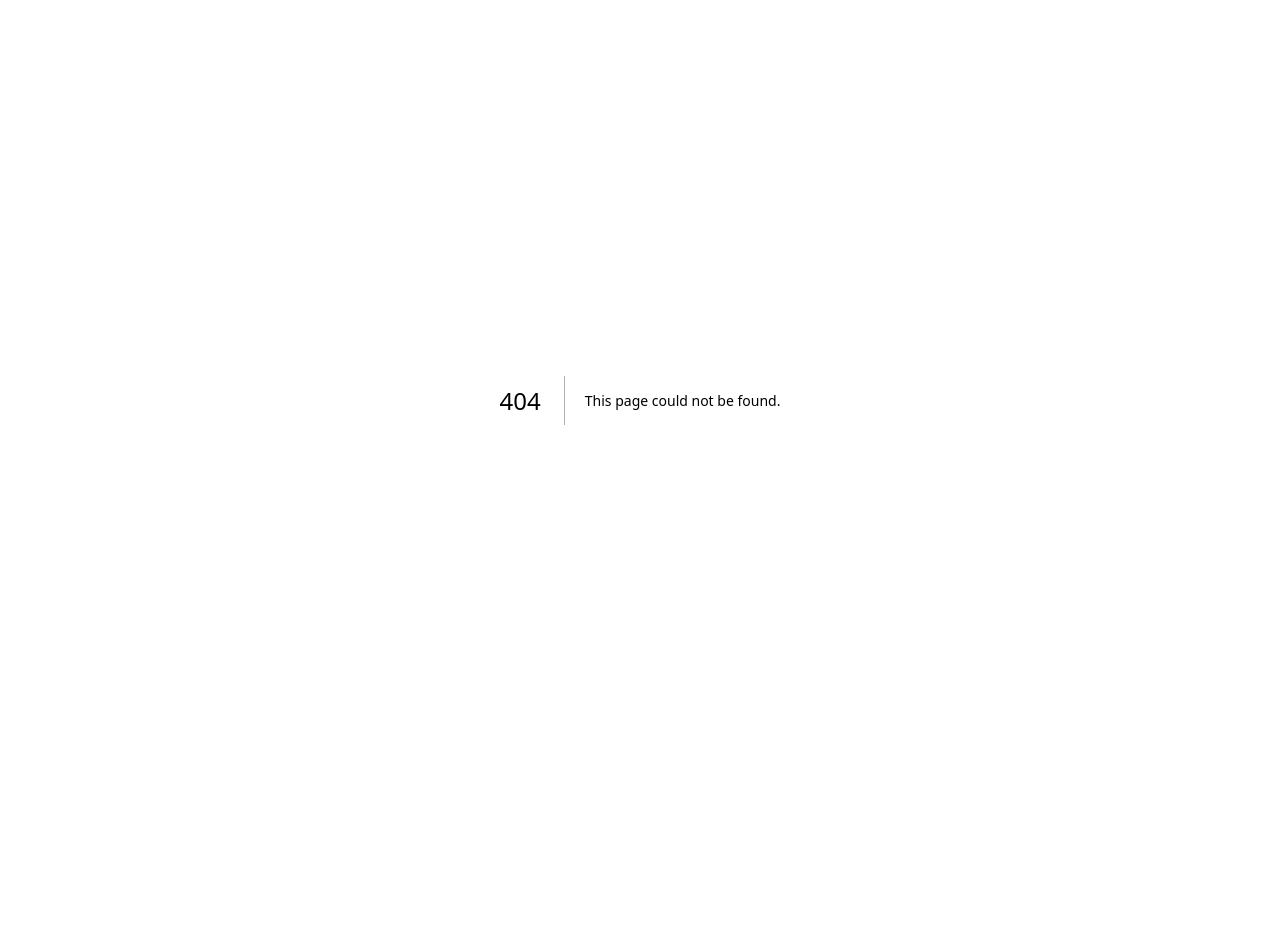
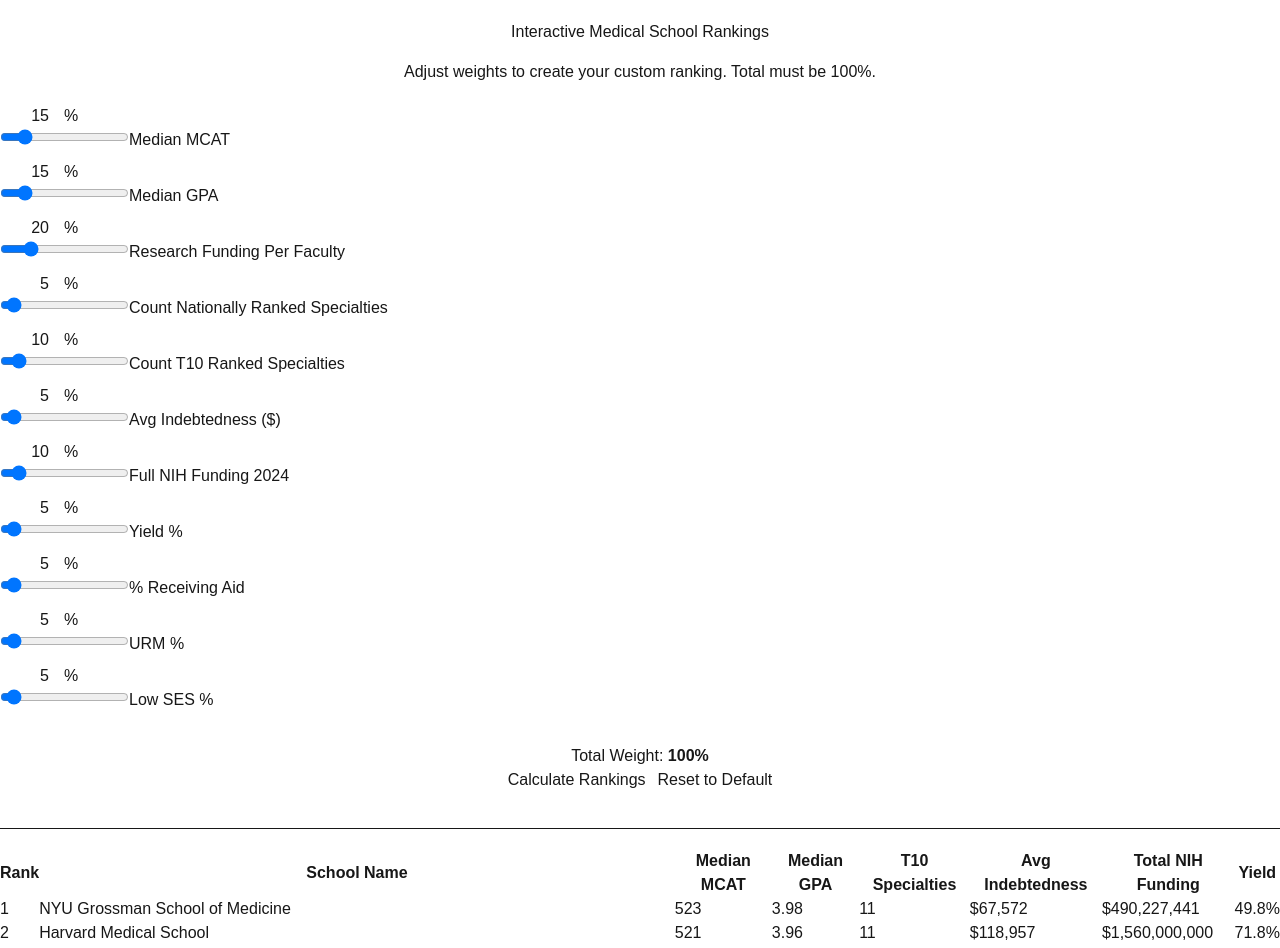
Before and after one commit to kaydikat/medical-school-rankings, a Next.js app: page /calculate in a window 1280 px wide. Before the commit this address had no page. Shown: the top 948 px of the page. Before the commit the page ends 800 px from the top, so only its background shows below. Built offline with nearby package versions, Linux system fonts and the light colour scheme.

Commit message:
Feat: Add project structure and calculate methods. Hard code School table for now

```diff
--- /dev/null
+++ b/src/app/calculate/page.tsx
@@ -0,0 +1,94 @@
+'use client';
+
+import { useState, useEffect } from 'react';
+import schoolsData from '@/data/schools.json';
+import { calculateRanks, DEFAULT_WEIGHTS, type Weights } from '@/lib/calculateRanks';
+import type { School } from '@/types/school';
+import WeightSlider from '@/components/WeightSlider';
+import RankingsTable from '@/components/RankingsTable';
+
+const WEIGHT_KEYS = Object.keys(DEFAULT_WEIGHTS) as (keyof Weights)[];
+
+export default function CalculatePage() {
+  const [weights, setWeights] = useState<Weights>(DEFAULT_WEIGHTS);
+  const [rankedSchools, setRankedSchools] = useState<School[]>([]);
+  const [total, setTotal] = useState(100);
+
+  useEffect(() => {
+    const saved = localStorage.getItem('msr-weights');
+    if (saved) {
+      try {
+        const parsed = JSON.parse(saved);
+        setWeights(parsed);
+      } catch {}
+    }
+  }, []);
+
+  useEffect(() => {
+    const sum = Object.values(weights).reduce((a, b) => a + b, 0);
+    setTotal(sum);
+    localStorage.setItem('msr-weights', JSON.stringify(weights));
+  }, [weights]);
+
+  const handleWeightChange = (key: keyof Weights, value: number) => {
+    setWeights(prev => ({ ...prev, [key]: value }));
+  };
+
+  const handleCalculate = () => {
+    const ranked = calculateRanks(schoolsData as School[], weights);
+    setRankedSchools(ranked);
+  };
+
+  const handleReset = () => {
+    setWeights(DEFAULT_WEIGHTS);
+    handleCalculate();
+  };
+
+  useEffect(() => {
+    handleCalculate();
+  }, []);
+
+  return (
+    <>
+      <div className="container py-5">
+        <h1 className="text-center mb-4">Interactive Medical School Rankings</h1>
+        <p className="text-center text-muted mb-5">
+          Adjust weights to create your custom ranking. Total must be 100%.
+        </p>
+
+        <div className="row justify-content-center">
+          <div className="col-lg-10">
+            {WEIGHT_KEYS.map(key => (
+              <WeightSlider
+                key={key}
+                label={key}
+                defaultValue={weights[key]}
+                onChange={(val) => handleWeightChange(key, val)}
+              />
+            ))}
+          </div>
+        </div>
+
+        <div className="text-center my-4 p-4 bg-light rounded">
+          <p className="mb-0">
+            Total Weight: <strong className={total === 100 ? 'text-success' : 'text-danger'}>{total}%</strong>
+          </p>
+          <button
+            className="btn btn-primary btn-lg me-3"
+            onClick={handleCalculate}
+            disabled={total !== 100}
+          >
+            Calculate Rankings
+          </button>
+          <button className="btn btn-outline-secondary btn-lg" onClick={handleReset}>
+            Reset to Default
+          </button>
+        </div>
+
+        <hr className="my-5" />
+
+        {rankedSchools.length > 0 && <RankingsTable data={rankedSchools} />}
+      </div>
+    </>
+  );
+}
--- /dev/null
+++ b/src/components/RankingsTable.tsx
@@ -0,0 +1,74 @@
+// src/components/RankingsTable.tsx
+import {
+  createColumnHelper,
+  flexRender,
+  getCoreRowModel,
+  useReactTable,
+} from '@tanstack/react-table';
+import type { School } from '@/types/school';
+
+const columnHelper = createColumnHelper<School>();
+
+const columns = [
+  columnHelper.accessor('Rank', { header: 'Rank' }),
+  columnHelper.accessor('MSAR Name', { header: 'School Name' }),
+  columnHelper.accessor('Median MCAT', { header: 'Median MCAT' }),
+  columnHelper.accessor('Median GPA', {
+    header: 'Median GPA',
+    cell: info => info.getValue().toFixed(2),
+  }),
+  columnHelper.accessor('Count T10 Ranked Specialties', { header: 'T10 Specialties' }),
+  columnHelper.accessor('Avg Indebtedness ($)', {
+    header: 'Avg Indebtedness',
+    cell: info => `$${info.getValue().toLocaleString()}`,
+  }),
+  columnHelper.accessor('Full NIH Funding 2024', {
+    header: 'Total NIH Funding',
+    cell: info => `$${info.getValue().toLocaleString()}`,
+  }),
+  columnHelper.accessor('Yield %', {
+    header: 'Yield',
+    cell: info => info.getValue() ? `${(info.getValue()! * 100).toFixed(1)}%` : 'N/A',
+  }),
+];
+
+interface RankingsTableProps {
+  data: School[];
+}
+
+export default function RankingsTable({ data }: RankingsTableProps) {
+  const table = useReactTable({
+    data,
+    columns,
+    getCoreRowModel: getCoreRowModel(),
+  });
+
+  return (
+    <div className="table-responsive">
+      <table className="table table-striped table-bordered">
+        <thead className="table-light">
+          {table.getHeaderGroups().map(headerGroup => (
+            <tr key={headerGroup.id}>
+              {headerGroup.headers.map(header => (
+                <th key={header.id}>
+                  {flexRender(header.column.columnDef.header, header.getContext())}
+                </th>
+              ))}
+            </tr>
+          ))}
+        </thead>
+        <tbody>
+          {table.getRowModel().rows.map(row => (
+            <tr key={row.id}>
+              {row.getVisibleCells().map(cell => (
+                <td key={cell.id}>
+                  {flexRender(cell.column.columnDef.cell, cell.getContext())}
+                </td>
+              ))}
+            </tr>
+          ))}
+        </tbody>
+      </table>
+    </div>
+  );
+}
--- /dev/null
+++ b/src/components/WeightSlider.tsx
@@ -0,0 +1,29 @@
+// src/components/WeightSlider.tsx
+import { useState } from 'react';
+
+interface WeightSliderProps {
+  label: string;
+  defaultValue: number;
+  onChange: (value: number) => void;
+}
+
+export default function WeightSlider({ label, defaultValue, onChange }: WeightSliderProps) {
+  const [value, setValue] = useState(defaultValue);
+
+  const handleChange = (e: React.ChangeEvent<HTMLInputElement>) => {
+    const newValue = parseInt(e.target.value, 10);
+    setValue(newValue);
+    onChange(newValue);
+  };
+
+  return (
+    <div className="weight-control d-flex align-items-center gap-3 mb-2">
+      <div className="input-group input-group-sm" style={{ width: '100px' }}>
+        <input type="number" className="form-control text-end" value={value} onChange={handleChange} min={0} max={100} />
+        <span className="input-group-text">%</span>
+      </div>
+      <input type="range" className="form-range flex-grow-1" value={value} onChange={handleChange} min={0} max={100} />
+      <label className="form-label mb-0">{label}</label>
+    </div>
+  );
+}
--- /dev/null
+++ b/src/lib/calculateRanks.ts
@@ -0,0 +1,80 @@
+// src/lib/calculateRanks.ts
+import type { School } from '@/types/school'; // We'll define this next
+
+const INVERSE_SCORE_COL = 'Avg Indebtedness ($)';
+
+const RANKING_COLS = [
+  'Median MCAT',
+  'Median GPA',
+  'Research Funding Per Faculty',
+  'Count Nationally Ranked Specialties',
+  'Count T10 Ranked Specialties',
+  'Avg Indebtedness ($)',
+  'Full NIH Funding 2024',
+  'Yield %',
+  '% Receiving Aid',
+  'URM %',
+  'Low SES %'
+] as const;
+
+export type Weights = Record<typeof RANKING_COLS[number], number>;
+
+export const DEFAULT_WEIGHTS: Weights = {
+  'Median MCAT': 15,
+  'Median GPA': 15,
+  'Research Funding Per Faculty': 20,
+  'Count Nationally Ranked Specialties': 5,
+  'Count T10 Ranked Specialties': 10,
+  'Avg Indebtedness ($)': 5,
+  'Full NIH Funding 2024': 10,
+  'Yield %': 5,
+  '% Receiving Aid': 5,
+  'URM %': 5,
+  'Low SES %': 5
+};
+
+export function calculateRanks(data: School[], weights: Weights): School[] {
+  const proc = JSON.parse(JSON.stringify(data));
+
+  // Fill missing values with median
+  RANKING_COLS.forEach(col => {
+    const vals = proc.map((d: any) => d[col]).filter((v: any) => v != null && !isNaN(v));
+    if (!vals.length) return;
+    vals.sort((a: number, b: number) => a - b);
+    const median = vals.length % 2
+      ? vals[Math.floor(vals.length / 2)]
+      : (vals[vals.length / 2 - 1] + vals[vals.length / 2]) / 2;
+    proc.forEach((d: any) => {
+      if (d[col] == null || isNaN(d[col])) d[col] = median;
+    });
+  });
+
+  // Normalize to 0–1
+  const scaled: Record<string, number[]> = {};
+  RANKING_COLS.forEach(col => {
+    const vals = proc.map((d: any) => d[col]);
+    const min = Math.min(...vals);
+    const max = Math.max(...vals);
+    scaled[col] = vals.map((v: number) => max === min ? 0 : (v - min) / (max - min));
+  });
+
+  // Invert indebtedness
+  if (scaled[INVERSE_SCORE_COL]) {
+    scaled[INVERSE_SCORE_COL] = scaled[INVERSE_SCORE_COL].map(v => 1 - v);
+  }
+
+  // Composite score
+  proc.forEach((d: any, i: number) => {
+    d.CompositeScore = RANKING_COLS.reduce((sum, c) =>
+      sum + scaled[c][i] * (weights[c] / 100), 0);
+  });
+
+  // Sort and rank
+  proc.sort((a: any, b: any) => b.CompositeScore - a.CompositeScore);
+  proc.forEach((d: any, i: number) => {
+    d.Rank = i > 0 && proc[i].CompositeScore === proc[i - 1].CompositeScore
+      ? proc[i - 1].Rank : i + 1;
+  });
+
+  return proc;
+}
--- /dev/null
+++ b/src/types/school.ts
@@ -0,0 +1,17 @@
+// src/types/school.ts
+export interface School {
+  'MSAR Name': string;
+  'Median MCAT': number;
+  'Median GPA': number;
+  'Research Funding Per Faculty': number;
+  'Count Nationally Ranked Specialties': number;
+  'Count T10 Ranked Specialties': number;
+  'Avg Indebtedness ($)': number;
+  'Full NIH Funding 2024': number;
+  'Yield %': number | null;
+  '% Receiving Aid': number;
+  'URM %': number;
+  'Low SES %': number;
+  Rank?: number;
+  CompositeScore?: number;
+}
```
Also changed, not shown: src/app/about/page.tsx (added), src/app/submit/page.tsx (added), 1 other file (tests, documents, lock files or other folders).
